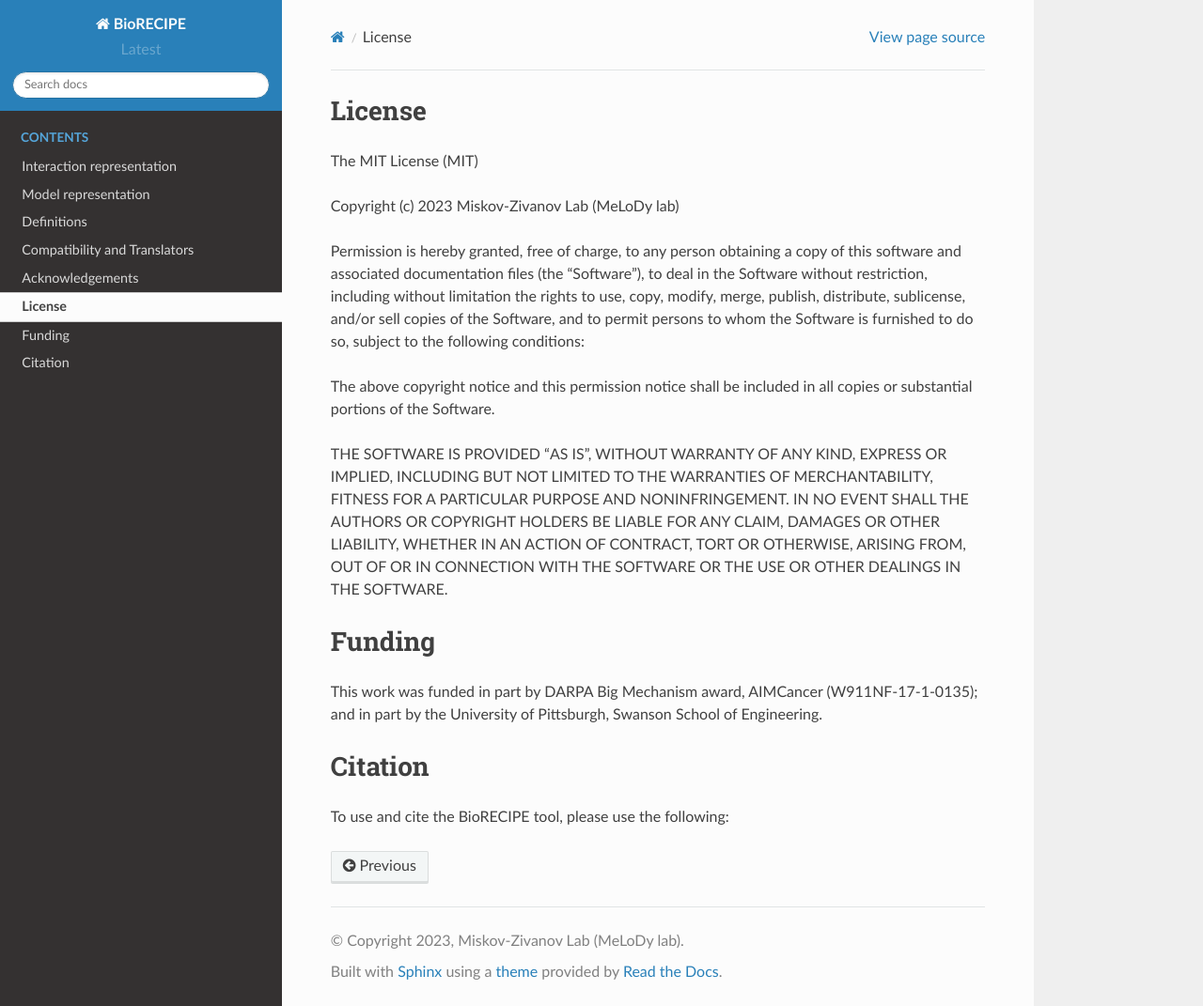
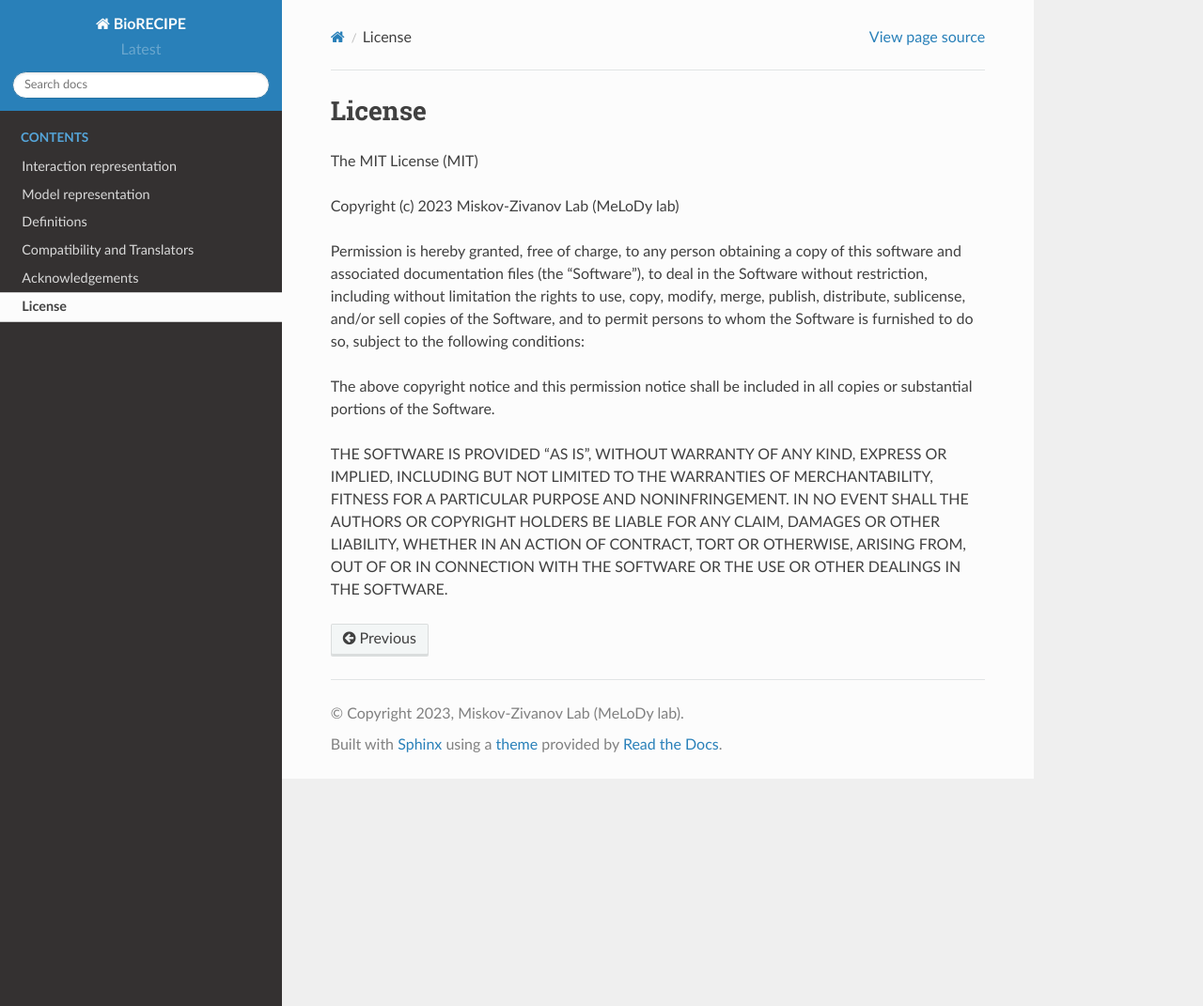
Before and after one commit to pitt-miskov-zivanov-lab/BioRECIPE, a Sphinx documentation site: the page built from docs/Legal.rst, in a window 1280 px wide and 1071 px high. Shown: the whole window at 94% size. Built offline with Sphinx 7.4.7 and the Read the Docs theme 2.0.0, drawn with Linux system fonts in a browser that asks for light colours.

Commit message:
Update Legal.rst

```diff
--- a/docs/Legal.rst
+++ b/docs/Legal.rst
@@ -1,6 +1,6 @@
-###################
+#######
 License
-###################
+#######
 
 The MIT License (MIT)
 
@@ -11,15 +11,3 @@ Permission is hereby granted, free of charge, to any person obtaining a copy of
 The above copyright notice and this permission notice shall be included in all copies or substantial portions of the Software.
 
 THE SOFTWARE IS PROVIDED “AS IS”, WITHOUT WARRANTY OF ANY KIND, EXPRESS OR IMPLIED, INCLUDING BUT NOT LIMITED TO THE WARRANTIES OF MERCHANTABILITY, FITNESS FOR A PARTICULAR PURPOSE AND NONINFRINGEMENT. IN NO EVENT SHALL THE AUTHORS OR COPYRIGHT HOLDERS BE LIABLE FOR ANY CLAIM, DAMAGES OR OTHER LIABILITY, WHETHER IN AN ACTION OF CONTRACT, TORT OR OTHERWISE, ARISING FROM, OUT OF OR IN CONNECTION WITH THE SOFTWARE OR THE USE OR OTHER DEALINGS IN THE SOFTWARE.
-
-###################
-Funding
-###################
-
-This work was funded in part by DARPA Big Mechanism award, AIMCancer (W911NF-17-1-0135); and in part by the University of Pittsburgh, Swanson School of Engineering.
-
-###################
-Citation
-###################
-
-To use and cite the BioRECIPE tool, please use the following:
```
